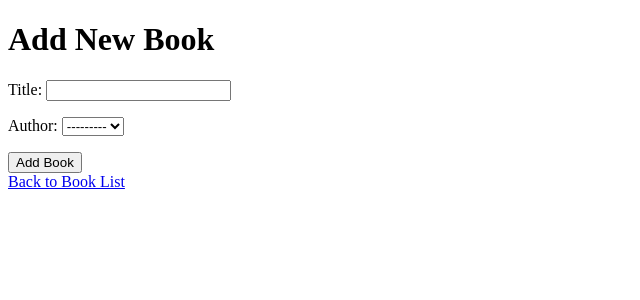
After one commit to ObaroAwowede/Alx_DjangoLearnLab, a Django app: page /books/add/ in a window 1280 px wide. The commit adds this page. Shown: the top 300 px of the page, without its empty margins (0-640 px from the left). Run offline with Django 5.2, Linux system fonts and the light colour scheme; a user stored in the database is signed in; data that the repository does not hold is empty.

Commit message:
done with task 4

```diff
--- a/django-models/LibraryProject/relationship_app/models.py
+++ b/django-models/LibraryProject/relationship_app/models.py
@@ -1,6 +1,5 @@
 from django.db import models
 from django.contrib.auth.models import User
-
 
 class Author(models.Model):
     name = models.CharField(max_length = 100)
@@ -13,6 +12,12 @@ class Book(models.Model):
     def __str__(self):
         return f"{self.title} by {self.author.name}"
 
+    class Meta:
+        permissions = [
+            ("can_add_book", "Can add book"),
+            ("can_change_book", "Can change book"),
+            ("can_delete_book", "Can delete book"),
+        ]
 
 class Library(models.Model):
     name = models.CharField(max_length = 100)
--- a/django-models/LibraryProject/relationship_app/templates/relationship_app/admin_view.html
+++ b/django-models/LibraryProject/relationship_app/templates/relationship_app/admin_view.html
@@ -1,3 +1,4 @@
+ {% load static %}
 <!DOCTYPE html>
 <html lang="en">
 <head>
--- /dev/null
+++ b/django-models/LibraryProject/relationship_app/templates/relationship_app/book_form.html
@@ -0,0 +1,22 @@
+ {% load static %}
+<!DOCTYPE html>
+<html lang="en">
+<head>
+    <meta charset="UTF-8">
+    <meta name="viewport" content="width=device-width, initial-scale=1.0">
+    <title>{% if book %}Edit Book{% else %}Add New Book{% endif %}</title>
+</head>
+<body>
+    <div>
+        <h1>{% if book %}Edit Book: {{ book.title }}{% else %}Add New Book{% endif %}</h1>
+        <form method="post">
+            {% csrf_token %}
+            {{ form.as_p }}
+            <button type="submit">{% if book %}Update Book{% else %}Add Book{% endif %}</button>
+        </form>
+        <div>
+            <a href="{% url 'relationship_app:book_list' %}">Back to Book List</a>
+        </div>
+    </div>
+</body>
+</html>
--- a/django-models/LibraryProject/relationship_app/templates/relationship_app/library_detail.html
+++ b/django-models/LibraryProject/relationship_app/templates/relationship_app/library_detail.html
@@ -1,4 +1,3 @@
-<!-- library_detail.html -->
  {% load static %}
 <!DOCTYPE html>
 <html lang="en">
--- a/django-models/LibraryProject/relationship_app/templates/relationship_app/list_books.html
+++ b/django-models/LibraryProject/relationship_app/templates/relationship_app/list_books.html
@@ -1,4 +1,3 @@
-<!-- list_books.html -->
  {% load static %}
 <!DOCTYPE html>
 <html lang="en">
--- a/django-models/LibraryProject/relationship_app/urls.py
+++ b/django-models/LibraryProject/relationship_app/urls.py
@@ -1,17 +1,20 @@
 from django.urls import path
 from django.contrib.auth import views as auth_views
+from .views import LibraryDetailView, UserRegistrationView, list_books, register, admin_dashboard_view, librarian_dashboard_view
+from .views import member_dashboard_view, BookCreateView, BookDeleteView, BookUpdateView
 from . import views
-from .views import LibraryDetailView, UserRegistrationView, list_books
 
 app_name = 'relationship_app'
-
 urlpatterns = [
-    path('libraries/<int:pk>/', LibraryDetailView.as_view(), name='library_detail'),
-    path('books/', list_books, name='book_list'),
+    path('libraries/<int:pk>/', views.LibraryDetailView.as_view(), name='library_detail'),
+    path('books/', views.list_books, name='book_list'),
     path('register/', views.register, name='register'),
     path('login/', auth_views.LoginView.as_view(template_name='relationship_app/login.html'), name='login'),
     path('logout/', auth_views.LogoutView.as_view(template_name='relationship_app/logged_out.html'), name='logout'),
     path('admin/dashboard/', views.admin_dashboard_view, name='admin_dashboard'),
     path('librarian/dashboard/', views.librarian_dashboard_view, name='librarian_dashboard'),
     path('member/dashboard/', views.member_dashboard_view, name='member_dashboard'),
+    path('books/<int:pk>/edit/', views.BookUpdateView.as_view(), name='book_edit'),
+    path('books/<int:pk>/delete/', views.BookDeleteView.as_view(), name='book_delete'),
+    path('books/add/', views.BookCreateView.as_view(), name='book_add'),
 ]
--- a/django-models/LibraryProject/relationship_app/views.py
+++ b/django-models/LibraryProject/relationship_app/views.py
@@ -1,14 +1,21 @@
 from django.shortcuts import render
 from .models import Library
-from django.contrib.auth.decorators import user_passes_test
+from django.contrib.auth.decorators import user_passes_test, permission_required
 from .models import Book, Author, Librarian
 from django.views.generic.detail import DetailView
-from django.views.generic import CreateView
+from django.views.generic import CreateView, UpdateView, DeleteView
 from django.contrib.auth.views import LoginView, LogoutView
 from django.urls import reverse_lazy
 from .forms import CustomUserCreationForm
 from django.contrib.auth import login
 from django.contrib.auth.forms import UserCreationForm
+from django import forms
+from django.utils.decorators import method_decorator
+
+class BookForm(forms.ModelForm):
+    class Meta:
+        model = Book
+        fields = ['title', 'author']
 
 def register(request):
     if request.method == 'POST':
@@ -50,30 +57,44 @@ class UserLogoutView(LogoutView):
 
 
 def is_admin(user):
-    """Checks if the user is authenticated and has the 'Admin' role."""
     return user.is_authenticated and hasattr(user, 'userprofile') and user.userprofile.role == 'Admin'
 
 def is_librarian(user):
-    """Checks if the user is authenticated and has the 'Librarian' role."""
     return user.is_authenticated and hasattr(user, 'userprofile') and user.userprofile.role == 'Librarian'
 
 def is_member(user):
-    """Checks if the user is authenticated and has the 'Member' role."""
     return user.is_authenticated and hasattr(user, 'userprofile') and user.userprofile.role == 'Member'
-
-# --- Role-Based Dashboard Views ---
 
 @user_passes_test(is_admin, login_url='/login/')
 def admin_dashboard_view(request):
-    """View for Admin users."""
     return render(request, 'relationship_app/admin_view.html', {'user': request.user})
 
 @user_passes_test(is_librarian, login_url='/login/')
 def librarian_dashboard_view(request):
-    """View for Librarian users."""
     return render(request, 'relationship_app/librarian_view.html', {'user': request.user})
 
 @user_passes_test(is_member, login_url='/login/')
 def member_dashboard_view(request):
-    """View for Member users."""
     return render(request, 'relationship_app/member_view.html', {'user': request.user})
+
+@method_decorator(permission_required('relationship_app.can_add_book', login_url='/login/'), name='dispatch')
+class BookCreateView(CreateView):
+    model = Book
+    form_class = BookForm
+    template_name = 'relationship_app/book_form.html'
+    success_url = reverse_lazy('relationship_app:book_list')
+
+@method_decorator(permission_required('relationship_app.can_change_book', login_url='/login/'), name='dispatch')
+class BookUpdateView(UpdateView):
+    model = Book
+    form_class = BookForm
+    template_name = 'relationship_app/book_form.html'
+    context_object_name = 'book'
+    success_url = reverse_lazy('relationship_app:book_list')
+
+@method_decorator(permission_required('relationship_app.can_delete_book', login_url='/login/'), name='dispatch')
+class BookDeleteView(DeleteView):
+    model = Book
+    template_name = 'relationship_app/book_confirm_delete.html'
+    context_object_name = 'book'
+    success_url = reverse_lazy('relationship_app:book_list')
```
Also changed, not shown: django-models/LibraryProject/relationship_app/templates/relationship_app/book_confirm_delete.html (added, +20 -0 lines), django-models/LibraryProject/db.sqlite3, django-models/LibraryProject/relationship_app/migrations/0003_alter_book_options.py (added), 1 other file.
